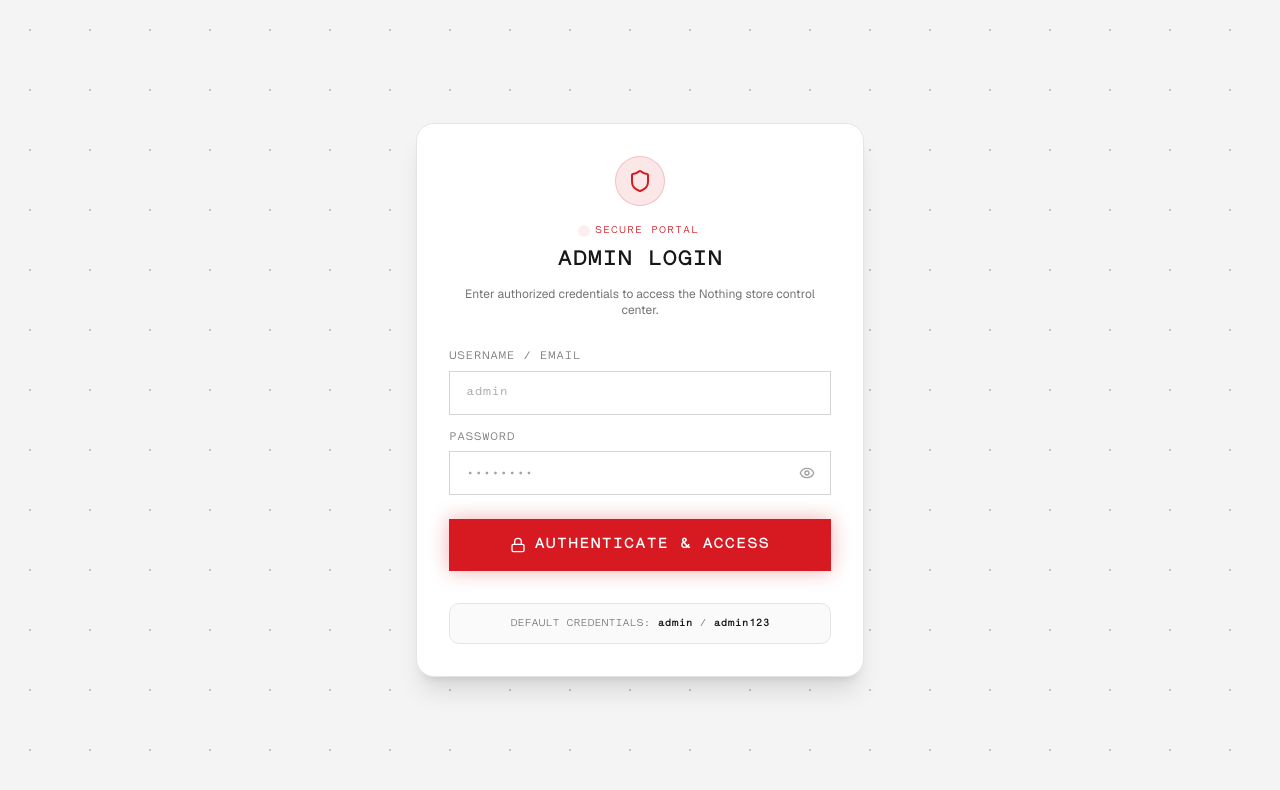
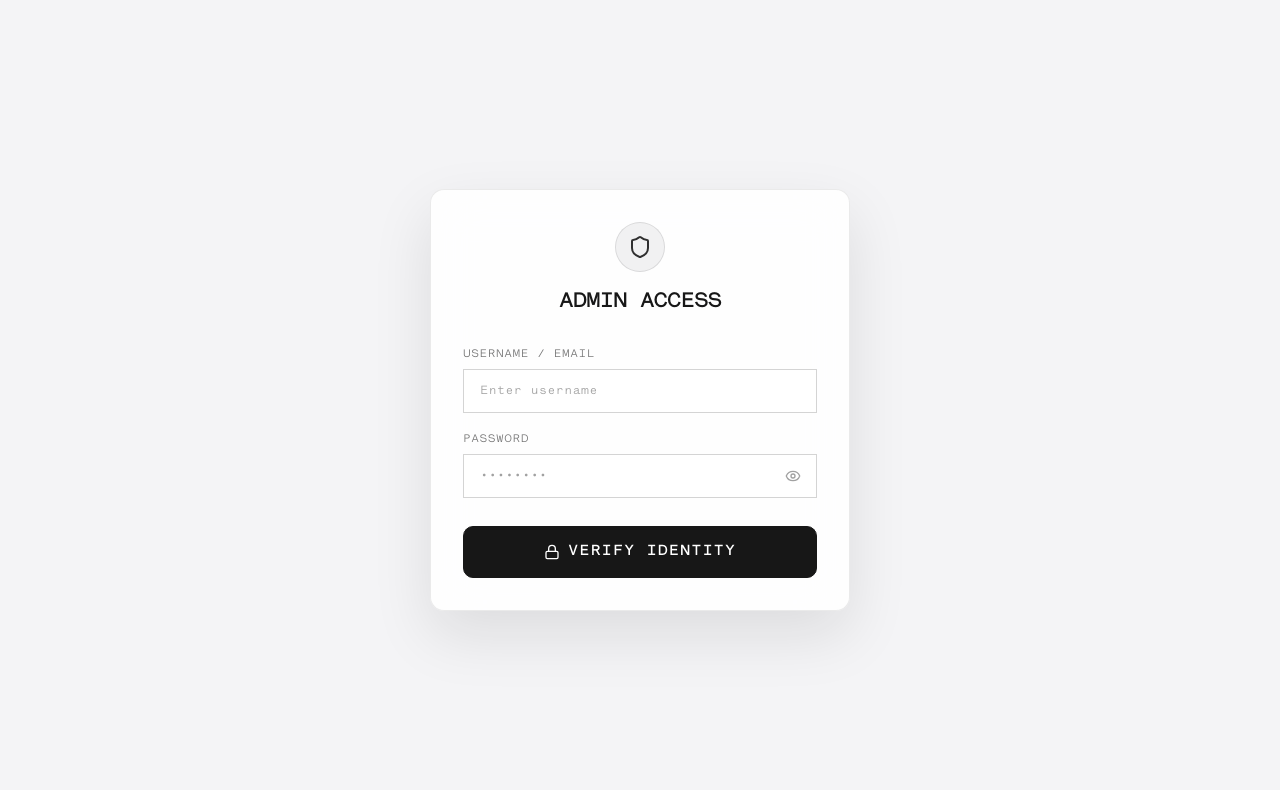
Before and after one commit to zohaib65-ch/nothing, a Next.js app: page /admin/login in a window 1280 px wide. Shown: the top 790 px of the page. Built offline with nearby package versions, Linux system fonts and the light colour scheme.

Commit message:
feat: add admin login page with form validation and authentication handling

```diff
--- a/app/admin/login/page.tsx
+++ b/app/admin/login/page.tsx
@@ -2,23 +2,42 @@
 
 import * as React from "react";
 import { useRouter, useSearchParams } from "next/navigation";
+import { useForm } from "react-hook-form";
+import { zodResolver } from "@hookform/resolvers/zod";
+import * as z from "zod";
 import { Heading } from "@/components/ui/heading";
 import { Input } from "@/components/ui/input";
 import { Button } from "@/components/ui/button";
 import { Shield, Lock, AlertCircle } from "lucide-react";
+
+const loginSchema = z.object({
+  username: z.string().min(1, "Username/Email is required"),
+  password: z.string().min(1, "Password is required"),
+});
+
+type LoginInputs = z.infer<typeof loginSchema>;
 
 function LoginForm() {
   const router = useRouter();
   const searchParams = useSearchParams();
   const fromUrl = searchParams.get("from") || "/admin";
 
-  const [username, setUsername] = React.useState("");
-  const [password, setPassword] = React.useState("");
   const [error, setError] = React.useState<string | null>(null);
   const [isLoading, setIsLoading] = React.useState(false);
 
-  const handleSubmit = async (e: React.FormEvent) => {
-    e.preventDefault();
+  const {
+    register,
+    handleSubmit,
+    formState: { errors },
+  } = useForm<LoginInputs>({
+    resolver: zodResolver(loginSchema),
+    defaultValues: {
+      username: "",
+      password: "",
+    },
+  });
+
+  const onSubmit = async (values: LoginInputs) => {
     setError(null);
     setIsLoading(true);
 
@@ -26,7 +45,7 @@ function LoginForm() {
       const res = await fetch("/api/auth/login", {
         method: "POST",
         headers: { "Content-Type": "application/json" },
-        body: JSON.stringify({ username, password }),
+        body: JSON.stringify(values),
       });
 
       const data = await res.json();
@@ -45,46 +64,47 @@ function LoginForm() {
   };
 
   return (
-    <div className="w-full max-w-md bg-white border border-neutral-200 p-8 space-y-8 relative z-10 shadow-xl rounded-2xl">
-      <div className="text-center space-y-3">
-        <div className="inline-flex p-3 rounded-full bg-[#D71921]/10 border border-[#D71921]/20">
-          <Shield className="h-6 w-6 text-[#D71921]" />
+    <div className="w-full max-w-[420px] bg-white/90 backdrop-blur-xl border border-neutral-200/80 p-8 space-y-8 relative z-10 shadow-[0_24px_60px_rgba(17,17,17,0.1)] rounded-xl">
+      <div className="text-center space-y-4">
+        <div className="inline-flex p-3 rounded-full bg-black/5 border border-black/10">
+          <Shield className="h-6 w-6 text-black opacity-80" />
         </div>
-        <Heading badgeText="SECURE PORTAL" dotMatrix size="sm" className="text-neutral-900">
-          ADMIN LOGIN
+        <Heading dotMatrix size="sm" className="text-neutral-900 tracking-tight">
+          ADMIN ACCESS
         </Heading>
-        <p className="text-xs text-neutral-500 font-sans">Enter authorized credentials to access the Nothing store control center.</p>
       </div>
-
       {error && (
-        <div className="p-3 bg-red-50 border border-red-200 text-red-600 font-lattera text-xs flex items-center space-x-2 rounded-lg">
+        <div className="p-3 bg-red-50 border border-red-200 text-red-600 font-lattera text-xs flex items-center space-x-2 rounded-lg animate-in fade-in slide-in-from-top-1 duration-200">
           <AlertCircle className="h-4 w-4 flex-shrink-0" />
           <span>{error}</span>
         </div>
       )}
 
-      <form onSubmit={handleSubmit} className="space-y-4 font-lattera text-xs">
-        <Input label="USERNAME / EMAIL" type="text" placeholder="admin" value={username} onChange={(e) => setUsername(e.target.value)} required />
+      <form onSubmit={handleSubmit(onSubmit)} className="space-y-5 font-lattera text-xs">
+        <Input label="USERNAME / EMAIL" type="text" placeholder="Enter username" {...register("username")} error={errors.username?.message} />
 
-        <Input label="PASSWORD" type="password" placeholder="••••••••" value={password} onChange={(e) => setPassword(e.target.value)} required />
+        <Input label="PASSWORD" type="password" placeholder="••••••••" {...register("password")} error={errors.password?.message} />
 
         <div className="pt-2">
-          <Button type="submit" variant="red" size="lg" fullWidth isLoading={isLoading} leftIcon={<Lock className="h-4 w-4" />}>
-            AUTHENTICATE & ACCESS
+          <Button
+            type="submit"
+            variant="primary"
+            size="lg"
+            className="w-full justify-center py-6 text-sm font-semibold rounded-lg"
+            isLoading={isLoading}
+            leftIcon={<Lock className="h-4 w-4" />}
+          >
+            VERIFY IDENTITY
           </Button>
         </div>
       </form>
-
-      <div className="p-3 bg-neutral-50 border border-neutral-200 text-center font-lattera text-[10px] text-neutral-500 rounded-lg">
-        DEFAULT CREDENTIALS: <span className="text-neutral-900 font-bold">admin</span> / <span className="text-neutral-900 font-bold">admin123</span>
-      </div>
     </div>
   );
 }
 
 export default function AdminLoginPage() {
   return (
-    <div className="min-h-[100vh] flex items-center justify-center p-4 relative overflow-hidden text-neutral-900">
+    <div className="min-h-screen w-full flex items-center justify-center p-4 relative overflow-hidden text-neutral-900 bg-[#f4f4f6]">
       <React.Suspense fallback={<div className="font-lattera text-xs text-neutral-500 animate-pulse">LOADING LOGIN PORTAL...</div>}>
         <LoginForm />
       </React.Suspense>
```
